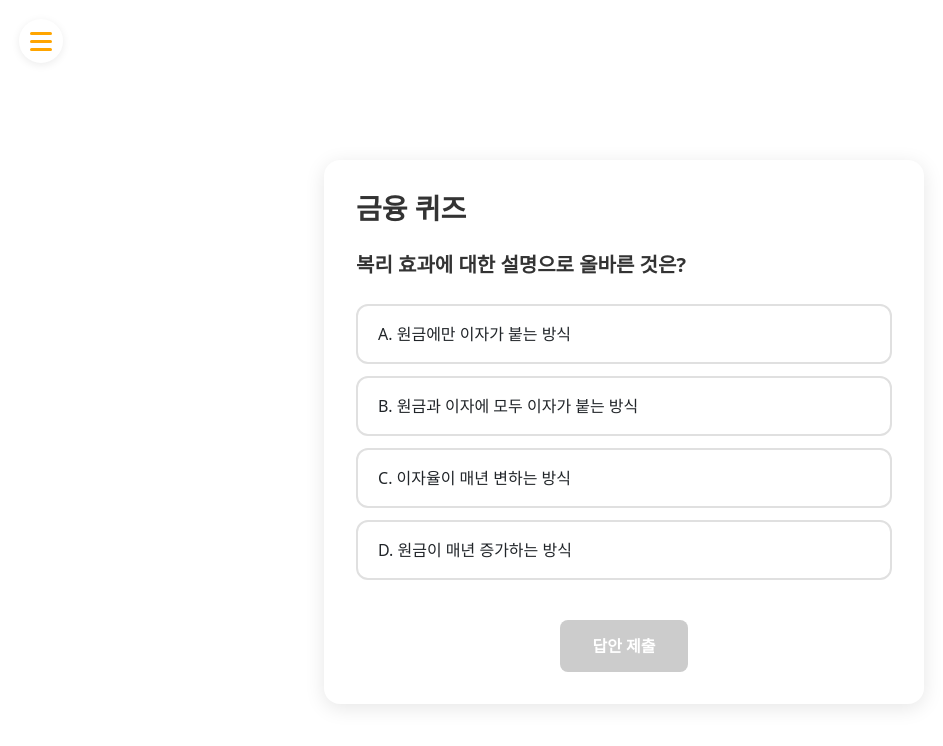
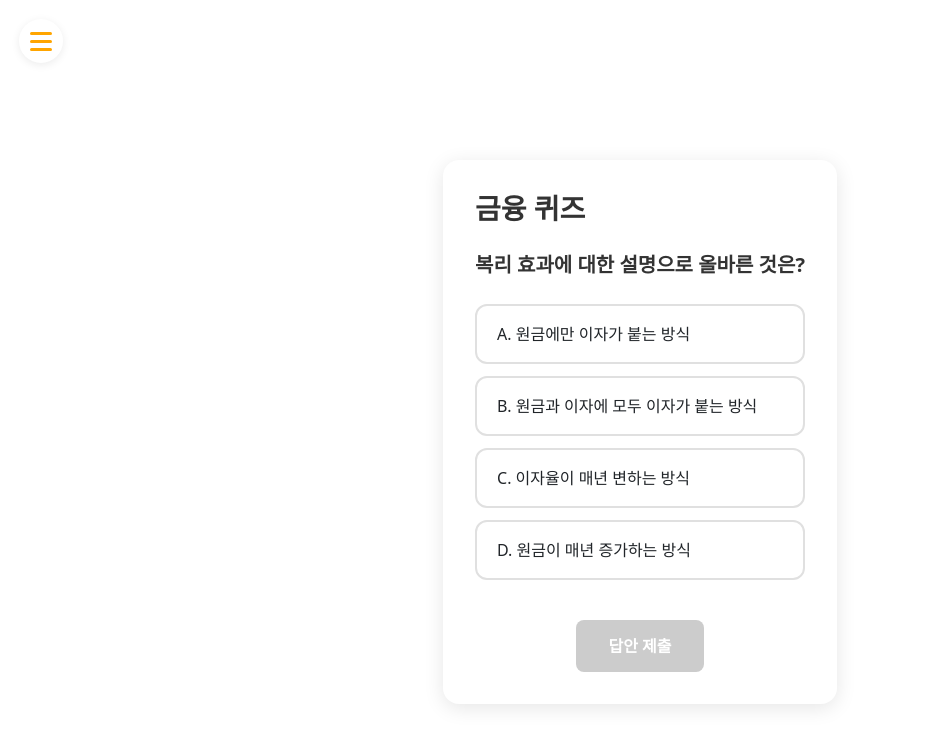
Before and after one commit to Mark-Twain-2025/client, a Next.js app: page /quiz in a window 1280 px wide. Shown: the top 746 px of the page, without its empty margins (0-943 px from the left). Built offline with nearby package versions, Linux system fonts and the light colour scheme.

Commit message:
fix:퀴즈 레이아웃 오류 수정

```diff
--- a/src/app/(main)/quiz/QuizPage.module.css
+++ b/src/app/(main)/quiz/QuizPage.module.css
@@ -1,6 +1,11 @@
 /* 예시: src/app/(main)/quiz/QuizPage.module.css */
 .container {
-  /* flex 제거 */
+  display: flex;
+  justify-content: center;
+  align-items: center;
+  min-height: 100vh;
+  /* 세로 중앙 정렬 */
+  width: 100vw;
 }
 
 .sidebar {
@@ -10,12 +15,11 @@
 }
 
 .main {
-  margin-left: 14rem;
-  /* Navbar의 고정 너비와 맞춤 */
+  margin: 0;
+  /* 기존 margin 제거 */
   padding: 2rem 1rem;
   max-width: 800px;
-  min-height: 100vh;
-  margin-right: auto;
+  min-height: auto;
 }
 
 @media (max-width: 768px) {
```
